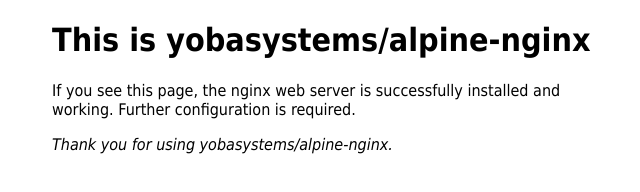
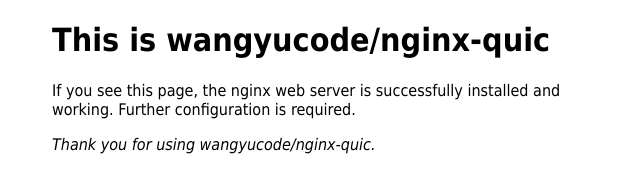
Before and after one commit to wangyucode/nginx-quic-docker, a plain HTML site: page files/index.html in a window 1280 px wide. Shown: the whole page, without its empty margins (308-948 px from the left). Drawn offline with Linux system fonts and the light colour scheme.

Commit message:
new build

```diff
--- a/files/index.html
+++ b/files/index.html
@@ -1,15 +1,15 @@
 <!DOCTYPE html>
 <html lang="en">
 <head>
-<title>This is yobasystems/alpine-nginx</title>
+<title>This is wangyucode/nginx-quic</title>
 <style>
 body {width: 35em;margin: 0 auto;font-family: Tahoma, Verdana, Arial, sans-serif;}
 </style>
 </head>
 <body>
-<h1>This is yobasystems/alpine-nginx</h1>
+<h1>This is wangyucode/nginx-quic</h1>
 <p>If you see this page, the nginx web server is successfully installed and
 working. Further configuration is required.</p>
-<p><em>Thank you for using yobasystems/alpine-nginx.</em></p>
+<p><em>Thank you for using wangyucode/nginx-quic.</em></p>
 </body>
 </html>
```
Also changed, not shown: 5 other files.
